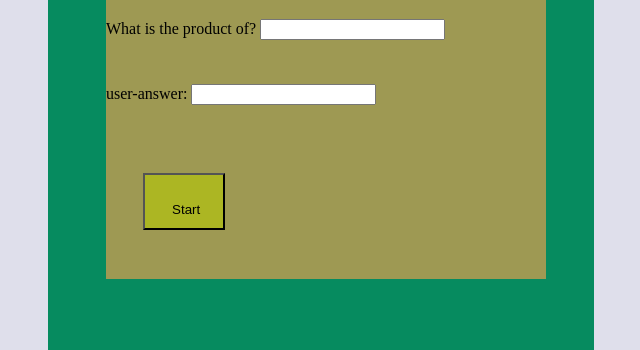
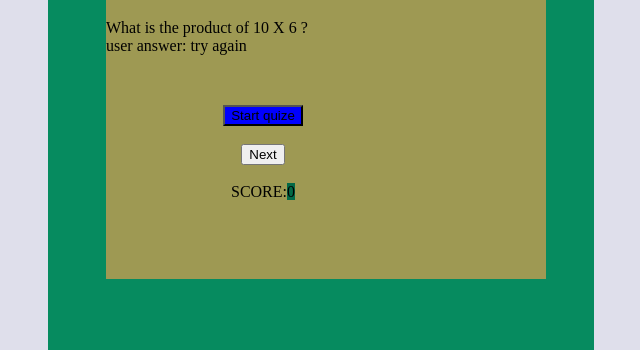
Before and after one commit to guuree19/A-BROWSER-GAME, a plain HTML site: page index.html in a window 1280 px wide. Shown: the part 496-846 px from the top of the page, without its empty margins (282-922 px from the left). Drawn offline with Linux system fonts and the light colour scheme.

Commit message:
added start button background in js file

```diff
--- a/index.html
+++ b/index.html
@@ -10,33 +10,30 @@
 <body>
 <!--
 #time table practice or quize
-
 requirements
 generate random numbers
 Asking user to answer the questions
 keep asking until 9 questions correctly answered in a row
 checking if the answers are right
+-->
+ <div class="container">
+    <div id="quiz-wraper">
 
+            <H1>quize App:</H1>
+            <span  >What is the product of</span>
+            <span id="question"></span>
 
+            <br>
+            <span >user answer:</span>
+            <span id="user-answer"></span>
+            <br>
+            <br>
+            <div id="buttons">
+                <button id="btn_Start"> Start quize</button><br><br>
+                <button id="btn_next"> Next</button><br><br>
+                <div id="score-card">Score:<span id="scoreCard">0</span></div>
+            </div>
 
- -->
- <div class="container">
-
-
-    <div id="question">
-
-    <form action="post">
-            <H1>quize App:</H1>
-            <label for="question">What is the product of?</label>
-            <input type="text" id="Ask_question" question="question"><br><br>
-            <label for="user-answer">user-answer:</label>
-            <input type="text" id="user-answer" user-answer="user-answer">
-            <button id="btn_Start"> Start</button>
-
-
-        <!--<button id="btn_Start"> Start</button><br>
-        <button id="btn_next"> Next</button>   -->
-    </form>
   </div>
 
 
--- a/sass.css
+++ b/sass.css
@@ -7,6 +7,29 @@ body{
     align-items: center;
 
     background-color: rgb(223, 223, 235);
+}
+
+#buttons{
+    display: inline-block;
+    width: 100%;
+    height: 110px;
+    text-align: center;
+    text-transform: uppercase;
+    margin: 2em;
+
+}
+#buttons,span, #scoreCard {
+    width: 250px;
+    height: 40px;
+
+
+
+}
+
+#scoreCard{
+    background-color: rgb(3, 105, 71);
+
+
 }
 
 .container{
@@ -20,7 +43,7 @@ left: 330px;
 top: 300px;
 
 }
-#btn_Start{
+#btn_Start #btn_next #score-card{
     width: 82px;
     height: 40px;
     background-color: rgb(246, 244, 250);
@@ -30,11 +53,12 @@ top: 300px;
     top: 115px;
     right: 237px;
     text-align: center;
-    background-color: rgb(172, 182, 35);
+    text-transform: uppercase;
+
 
 
 }
-#question{
+#quiz-wraper{
     background-color: rgb(158, 153, 83);
     border: 2em;
     width: 440px;
--- a/script.js
+++ b/script.js
@@ -1,21 +1,50 @@
-let multiplier = Math.floor((Math.random() * 100) + 1);
-let multiplicant = Math.floor((Math.random() * 100) + 1);
 
+
+
+
+let multiplier = Math.floor((Math.random() * 10) + 1);
+let multiplicant = Math.floor((Math.random() * 10) + 1);
 let answer = multiplier * multiplicant
 
-// let question = window.prompt("what is the product of  : " + multiplier  +  " X "  +  multiplicant + " ? ");
-// let student_answer = prompt("enter Answer here: " )
-// // document.body.append(multiplier)
-// // document.body.append(multiplicant)
-// // document.body.append(question)
-// //document.body.append(student_answer)
 
-// document.getElementById("btn_Start")
-// btn_Start.addEventListener("mouseover", mouseHoverFunction);
+
+let quizwraper = document.getElementById("quiz-wraper")
+let questiontwo = document.getElementById("questiontwo");
+let buttonnext = document.getElementById("btn_next")
+let buttonstart = document.getElementById("btn_Start")
+let buttonscore = document.getElementById("score-card")
+let askquestions = document.getElementById("user-answer");
+
+
+
+const count = 0
 function time_table_practice_or_quize(){
-    let askquestions = document.querySelector("#Ask_question + label");
+    buttonstart.style.backgroundColor = "blue"
+    let question = document.getElementById("question")
+    question.textContent = `${multiplier} X ${multiplicant}  ?`
+    let askquestions = document.getElementById("user-answer");
+    askquestions.textContent = `${answer}`;
 
+
+    time_table_practice_checking();
 
 }
 
 time_table_practice_or_quize();
+
+     // checking function
+
+    function time_table_practice_checking(){
+
+        if(question === answer && question === user-answer){
+            askquestions.innerHTML = "correct"
+
+
+        }
+        else{
+            askquestions.innerHTML = "try again" }
+
+
+
+
+    };
```
Also changed, not shown: README.md.
